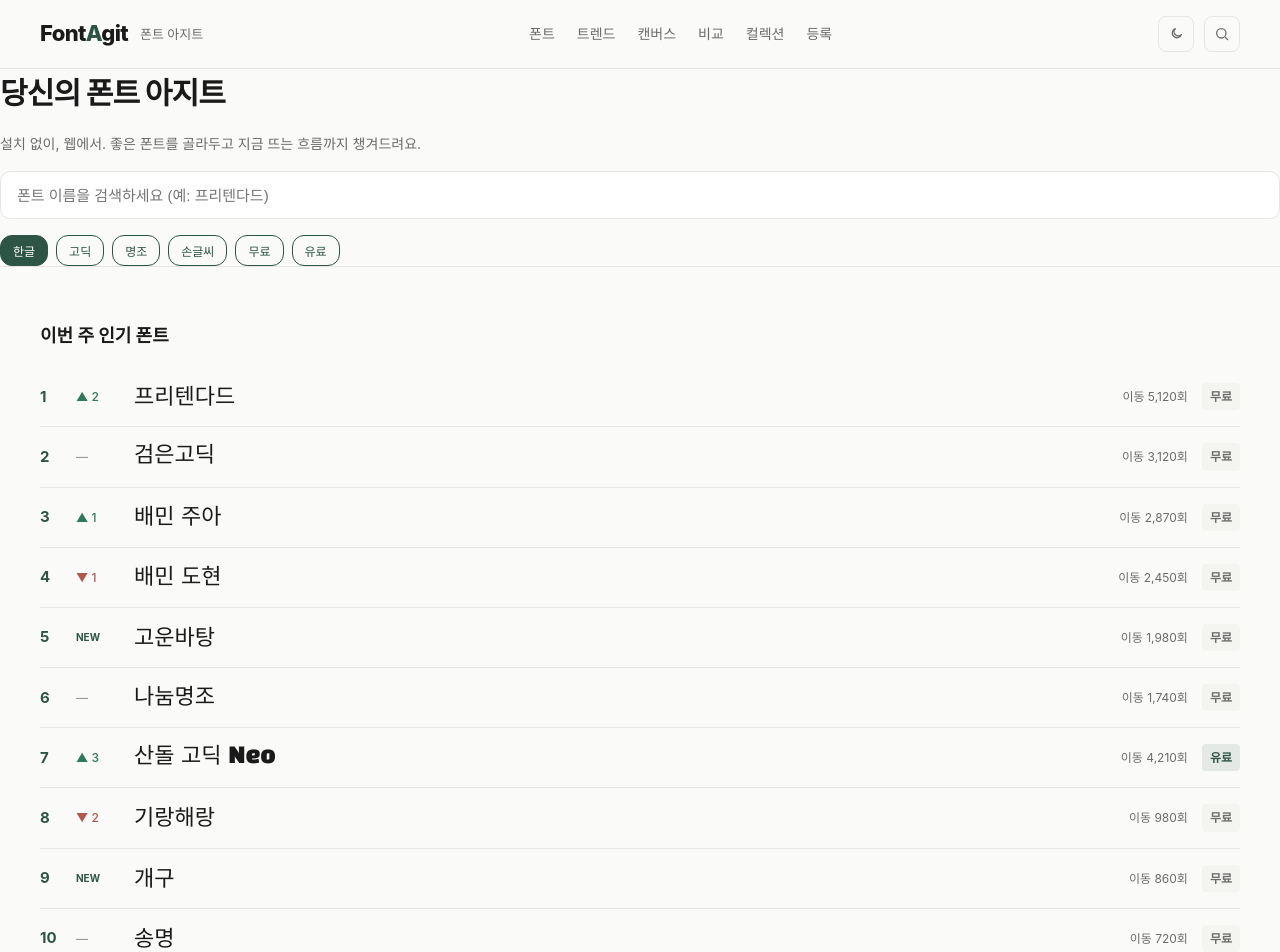
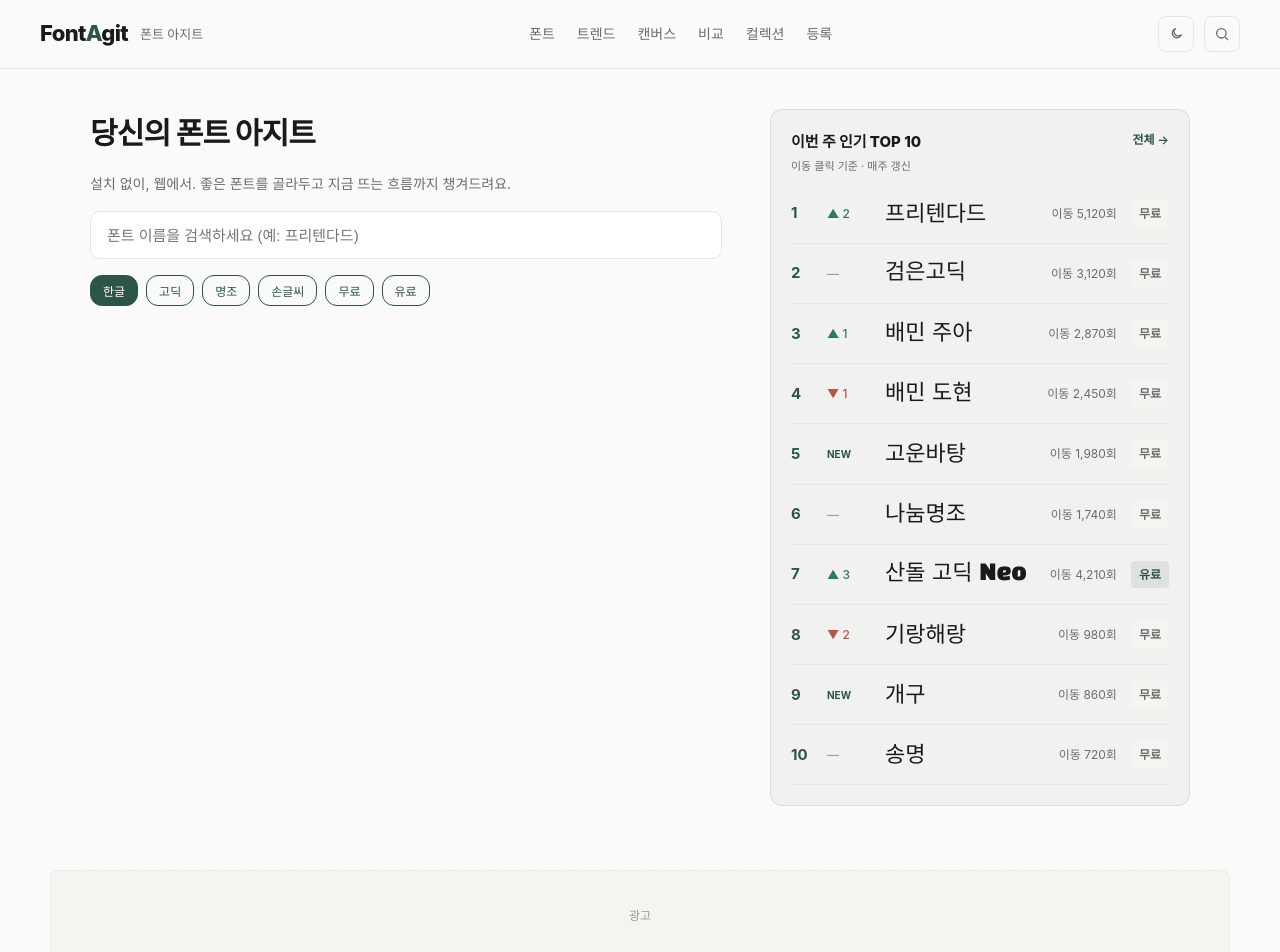
Before and after one commit to jojo3420/fontagit, a Next.js app in the folder apps/web/: page / in a window 1280 px wide. Shown: the top 952 px of the page. Built offline with nearby package versions, Linux system fonts and the light colour scheme; a web font is replaced by a local one.

Commit message:
feat(home): 홈 2단 레이아웃 조립(Hero + 인기 TOP 10)

```diff
--- a/apps/web/app/page.module.css
+++ b/apps/web/app/page.module.css
@@ -1,4 +1,7 @@
 .main { width: 100%; }
-.section { padding: 40px var(--pad-page); border-top: 1px solid var(--border); }
-.container { max-width: 1200px; margin: 0 auto; }
-.adSection { padding: 40px var(--pad-page); background: var(--surface-2); }
+.grid { max-width: 1180px; margin: 0 auto; width: 100%; padding: var(--pad-page); display: grid; grid-template-columns: minmax(0, 1fr) 420px; gap: 48px; align-items: start; }
+.container { max-width: 1180px; margin: 0 auto; }
+.adSection { padding: 24px var(--pad-page); }
+@media (max-width: 900px) {
+  .grid { grid-template-columns: 1fr; gap: 28px; }
+}
--- a/apps/web/app/page.tsx
+++ b/apps/web/app/page.tsx
@@ -1,5 +1,5 @@
 import { Hero } from "@/components/Hero";
-import { TrendTable } from "@/components/TrendTable";
+import { WeeklyRankPanel } from "@/components/WeeklyRankPanel";
 import { AdSlot } from "@/components/AdSlot";
 import { weeklyTrends } from "@/data/trends";
 import styles from "./page.module.css";
@@ -7,12 +7,10 @@
 export default function Home() {
   return (
     <main className={styles.main}>
-      <Hero />
-      <section className={styles.section}>
-        <div className={styles.container}>
-          <TrendTable title="이번 주 인기 폰트" items={weeklyTrends} />
-        </div>
-      </section>
+      <div className={styles.grid}>
+        <Hero />
+        <WeeklyRankPanel items={weeklyTrends} />
+      </div>
       <section className={styles.adSection}>
         <div className={styles.container}>
           <AdSlot />
```
Also changed, not shown: 1 other file (tests, documents, lock files or other folders).
